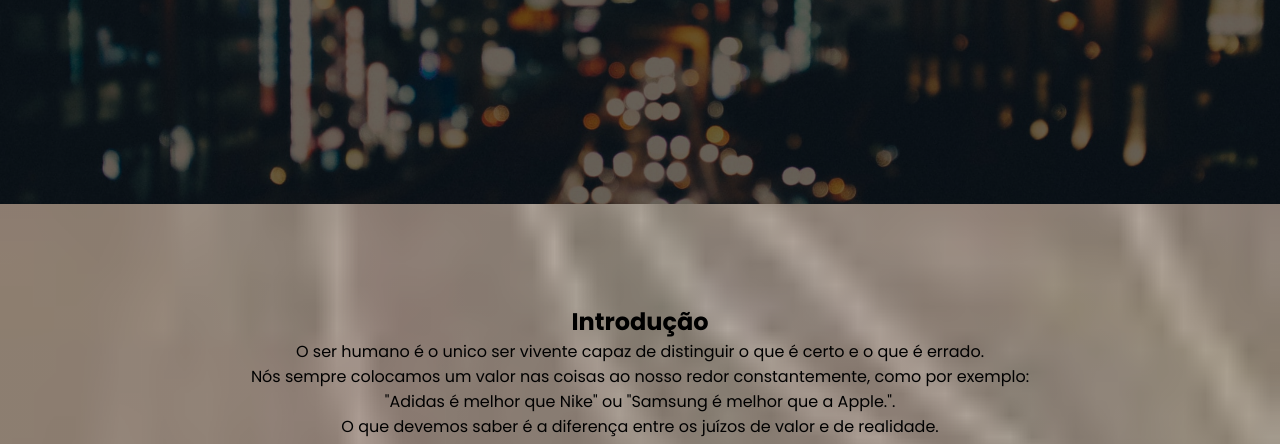
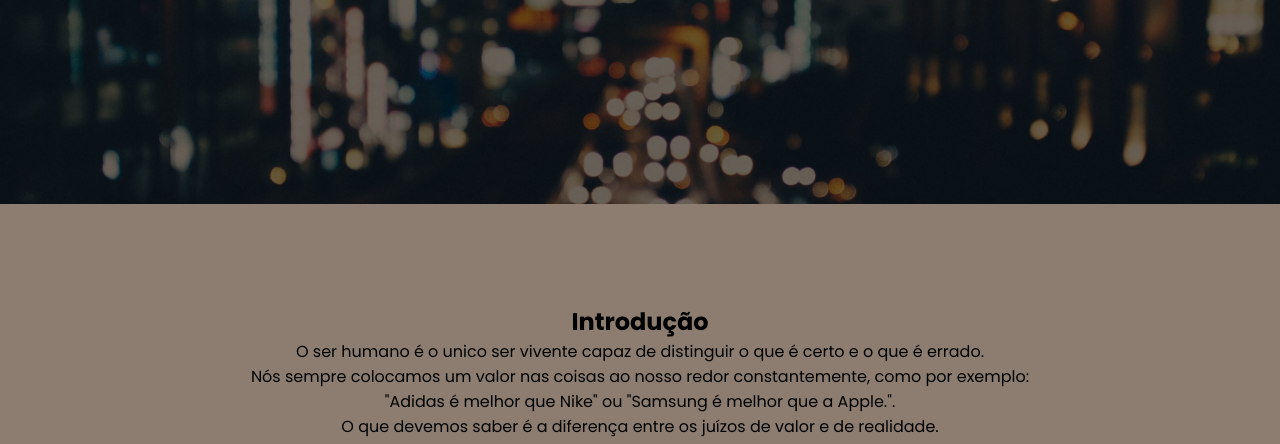
Before and after one commit to SkylipeBR/Filosofia, a plain HTML site: page index.html in a window 1280 px wide. Shown: the part 356-800 px from the top of the page. Drawn offline with nearby package versions, Linux system fonts and the light colour scheme.

Commit message:
Update Style.css

```diff
--- a/CSS/Style.css
+++ b/CSS/Style.css
@@ -10,7 +10,7 @@
 body
 {
     font-family: 'Poppins', sans-serif;
-    background: linear-gradient(rgba(0,0,0, 0.3), rgba(0,0,0, 0.3)), url(../Images/fundo\ \(2\).jpeg);
+    background: linear-gradient(#8C7D70, #8C7D70);
     background-size: cover;
 }
 
```
